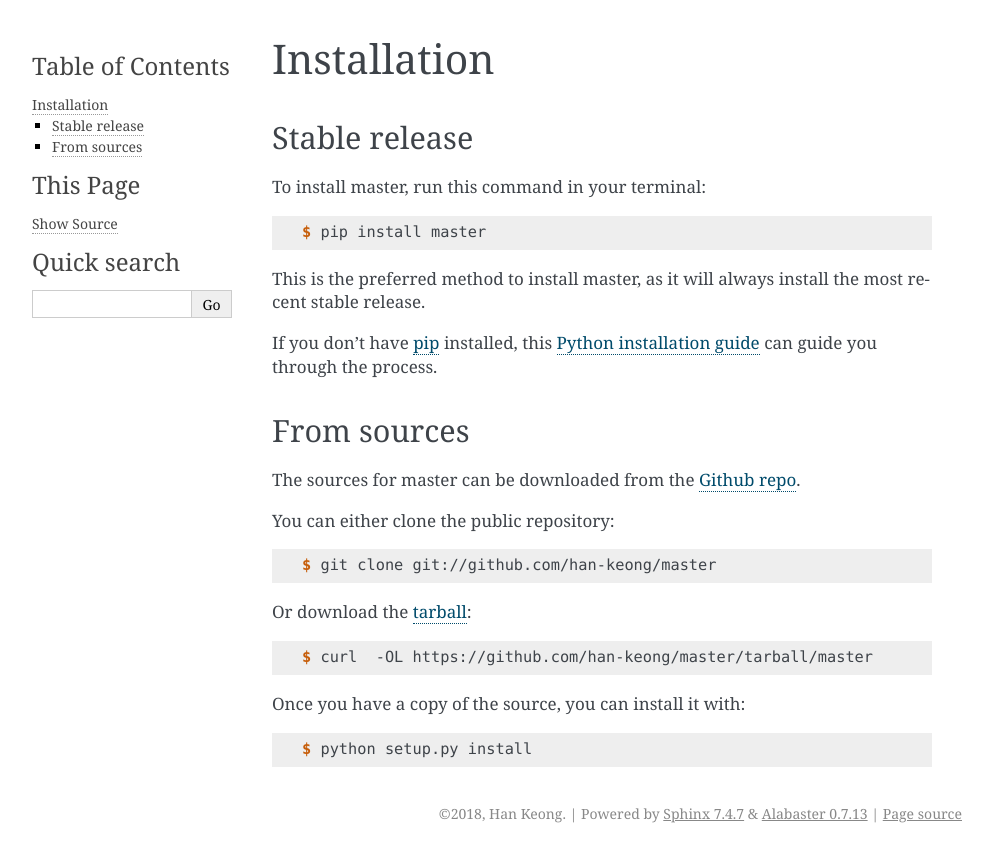
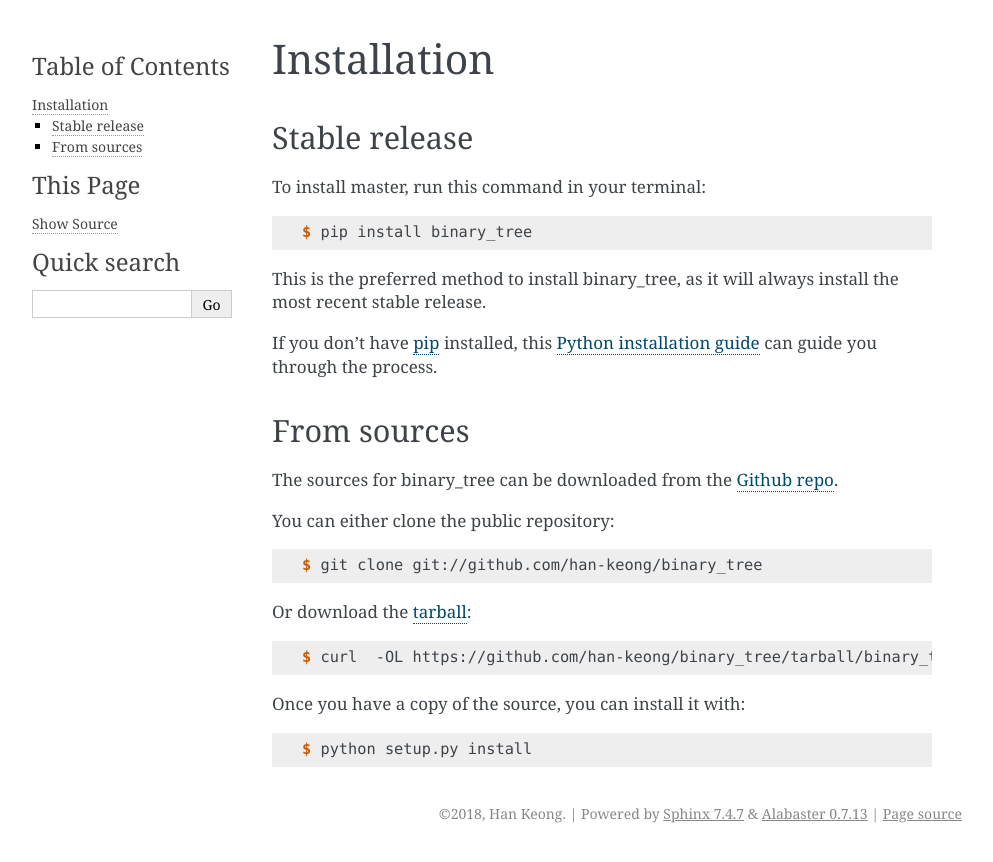
Before and after one commit to david-xhk/binary_tree, a Sphinx documentation site: the page built from docs/installation.rst, in a window 1280 px wide. Shown: the top 862 px of the page, without its empty margins (148-1141 px from the left). Built offline with Sphinx 7.4.7, drawn with Linux system fonts in a browser that asks for light colours; pages that are not in the unit, such as notebooks, are missing from menus; the version number is read from the project's files by our own code.

Commit message:
Update installation.rst

```diff
--- a/docs/installation.rst
+++ b/docs/installation.rst
@@ -12,9 +12,9 @@
 
 .. code-block:: console
 
-    $ pip install master
+    $ pip install binary_tree
 
-This is the preferred method to install master, as it will always install the most recent stable release.
+This is the preferred method to install binary_tree, as it will always install the most recent stable release.
 
 If you don't have `pip`_ installed, this `Python installation guide`_ can guide
 you through the process.
@@ -26,19 +26,19 @@
 From sources
 ------------
 
-The sources for master can be downloaded from the `Github repo`_.
+The sources for binary_tree can be downloaded from the `Github repo`_.
 
 You can either clone the public repository:
 
 .. code-block:: console
 
-    $ git clone git://github.com/han-keong/master
+    $ git clone git://github.com/han-keong/binary_tree
 
 Or download the `tarball`_:
 
 .. code-block:: console
 
-    $ curl  -OL https://github.com/han-keong/master/tarball/master
+    $ curl  -OL https://github.com/han-keong/binary_tree/tarball/binary_tree
 
 Once you have a copy of the source, you can install it with:
 
@@ -47,5 +47,5 @@
     $ python setup.py install
 
 
-.. _Github repo: https://github.com/han-keong/master
-.. _tarball: https://github.com/han-keong/master/tarball/master
+.. _Github repo: https://github.com/han-keong/binary_tree
+.. _tarball: https://github.com/han-keong/binary_tree/tarball/binary_tree
```
